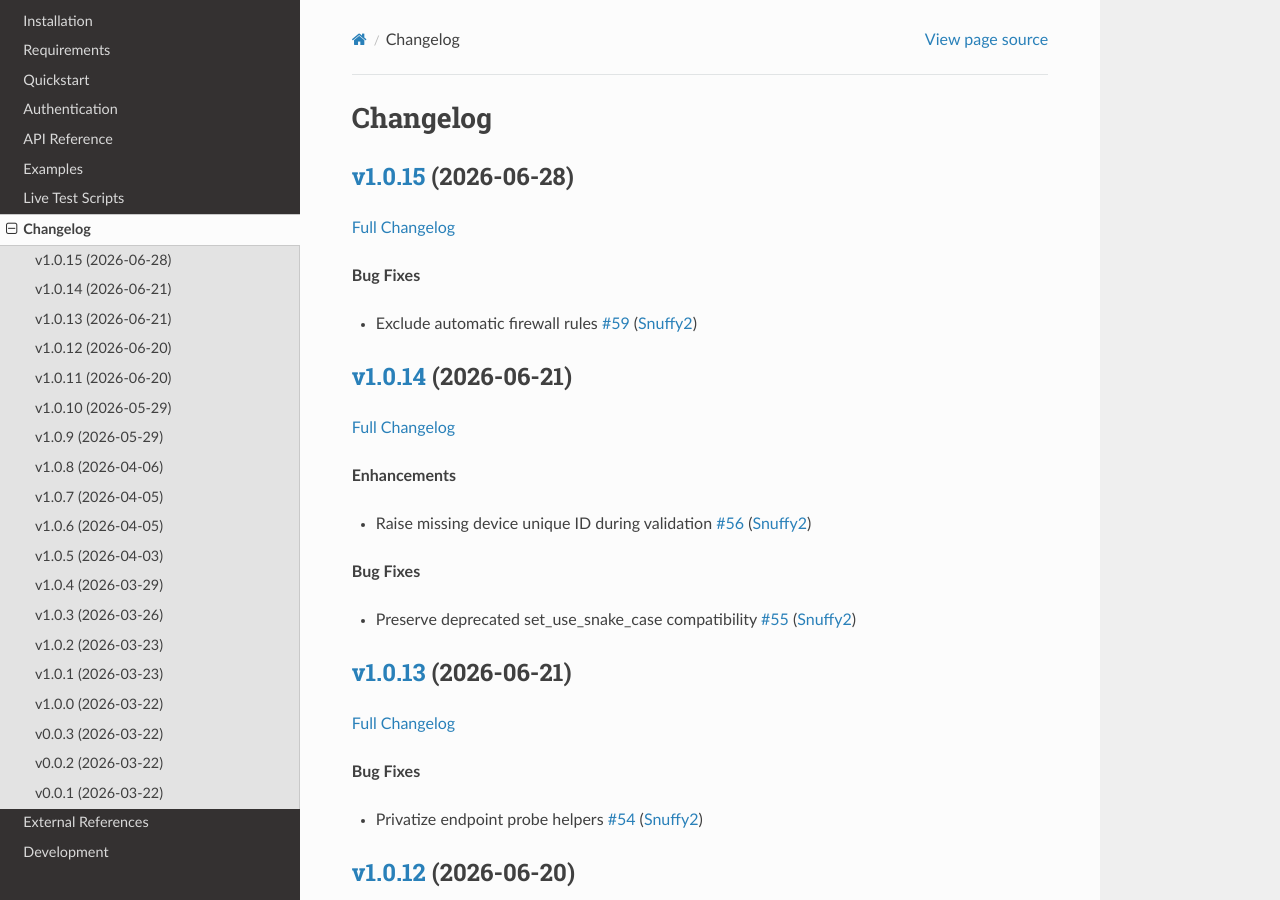
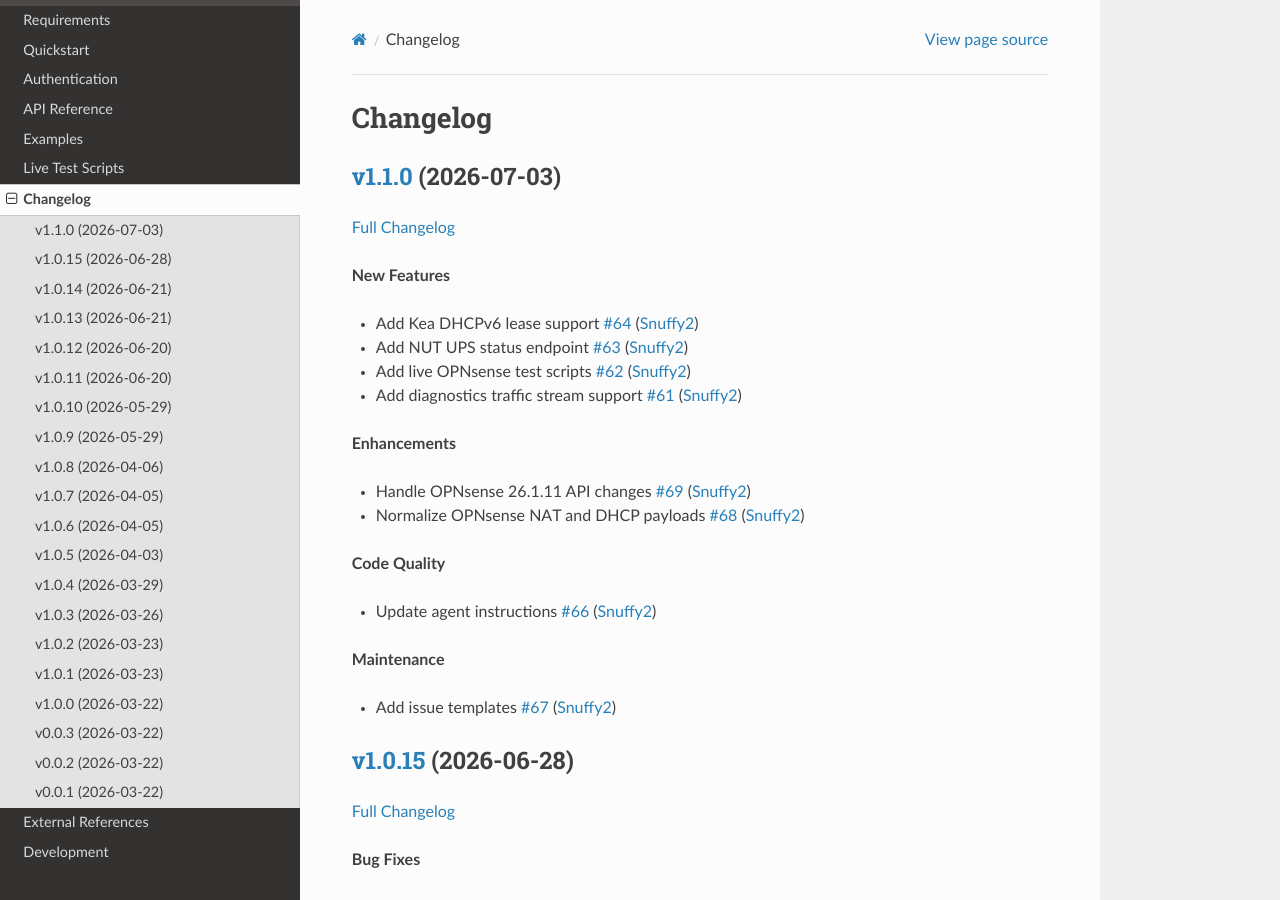
Before and after one commit to Snuffy2/aiopnsense, a Sphinx documentation site: the page built from docs/source/changelog.md, in a window 1280 px wide and 900 px high. Built offline with Sphinx 7.4.7 and the Read the Docs theme 3.1.0, drawn with Linux system fonts in a browser that asks for light colours; the version number could not be read and is left out.

Commit message:
Update changelog [skip ci]

```diff
--- a/docs/source/changelog.md
+++ b/docs/source/changelog.md
@@ -1,4 +1,28 @@
 # Changelog
+
+## [v1.1.0](https://github.com/Snuffy2/aiopnsense/tree/v1.1.0) (2026-07-03)
+
+[Full Changelog](https://github.com/Snuffy2/aiopnsense/compare/v1.0.15...v1.1.0)
+
+**New Features**
+
+- Add Kea DHCPv6 lease support [\#64](https://github.com/Snuffy2/aiopnsense/pull/64) ([Snuffy2](https://github.com/Snuffy2))
+- Add NUT UPS status endpoint [\#63](https://github.com/Snuffy2/aiopnsense/pull/63) ([Snuffy2](https://github.com/Snuffy2))
+- Add live OPNsense test scripts [\#62](https://github.com/Snuffy2/aiopnsense/pull/62) ([Snuffy2](https://github.com/Snuffy2))
+- Add diagnostics traffic stream support [\#61](https://github.com/Snuffy2/aiopnsense/pull/61) ([Snuffy2](https://github.com/Snuffy2))
+
+**Enhancements**
+
+- Handle OPNsense 26.1.11 API changes [\#69](https://github.com/Snuffy2/aiopnsense/pull/69) ([Snuffy2](https://github.com/Snuffy2))
+- Normalize OPNsense NAT and DHCP payloads [\#68](https://github.com/Snuffy2/aiopnsense/pull/68) ([Snuffy2](https://github.com/Snuffy2))
+
+**Code Quality**
+
+- Update agent instructions [\#66](https://github.com/Snuffy2/aiopnsense/pull/66) ([Snuffy2](https://github.com/Snuffy2))
+
+**Maintenance**
+
+- Add issue templates [\#67](https://github.com/Snuffy2/aiopnsense/pull/67) ([Snuffy2](https://github.com/Snuffy2))
 
 ## [v1.0.15](https://github.com/Snuffy2/aiopnsense/tree/v1.0.15) (2026-06-28)
 
```
